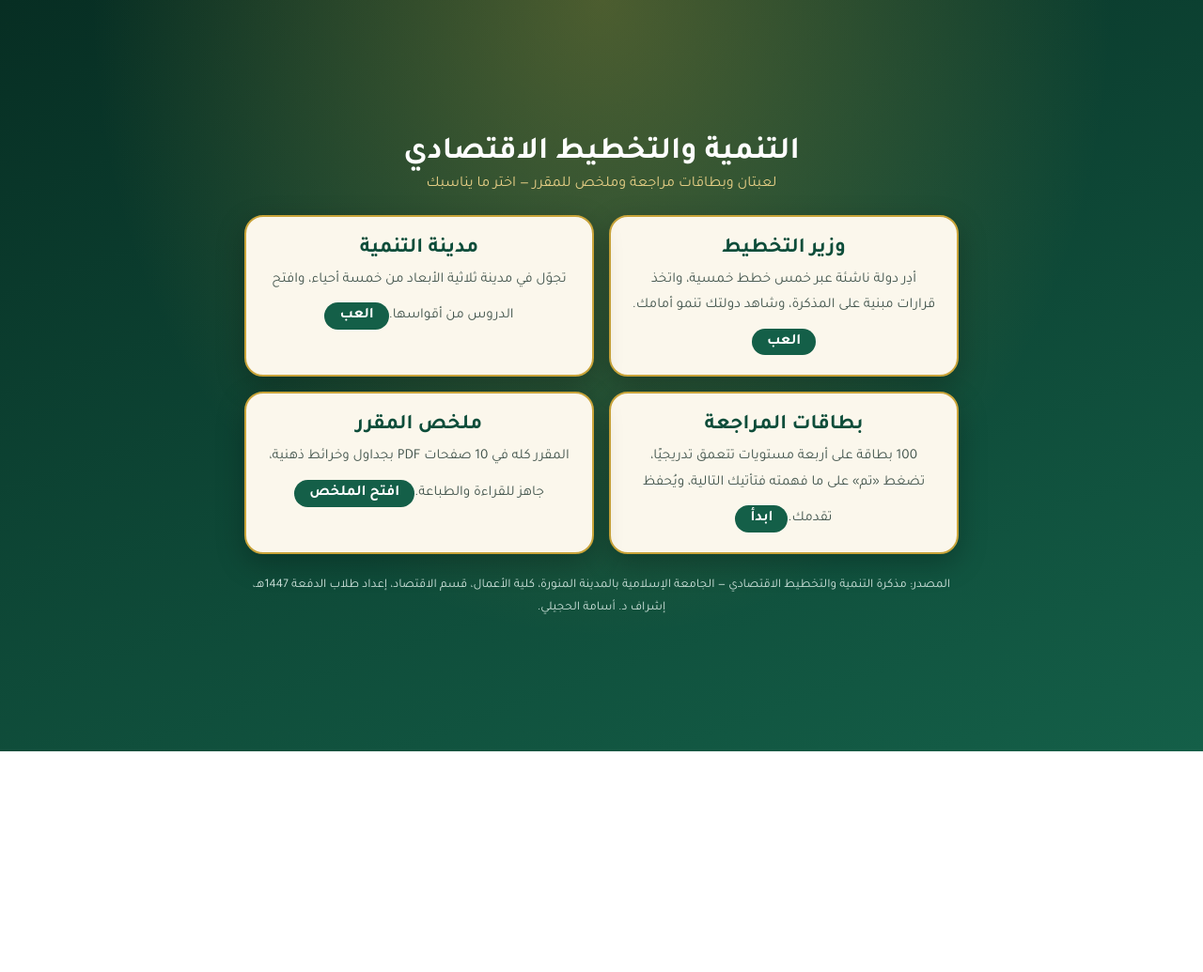
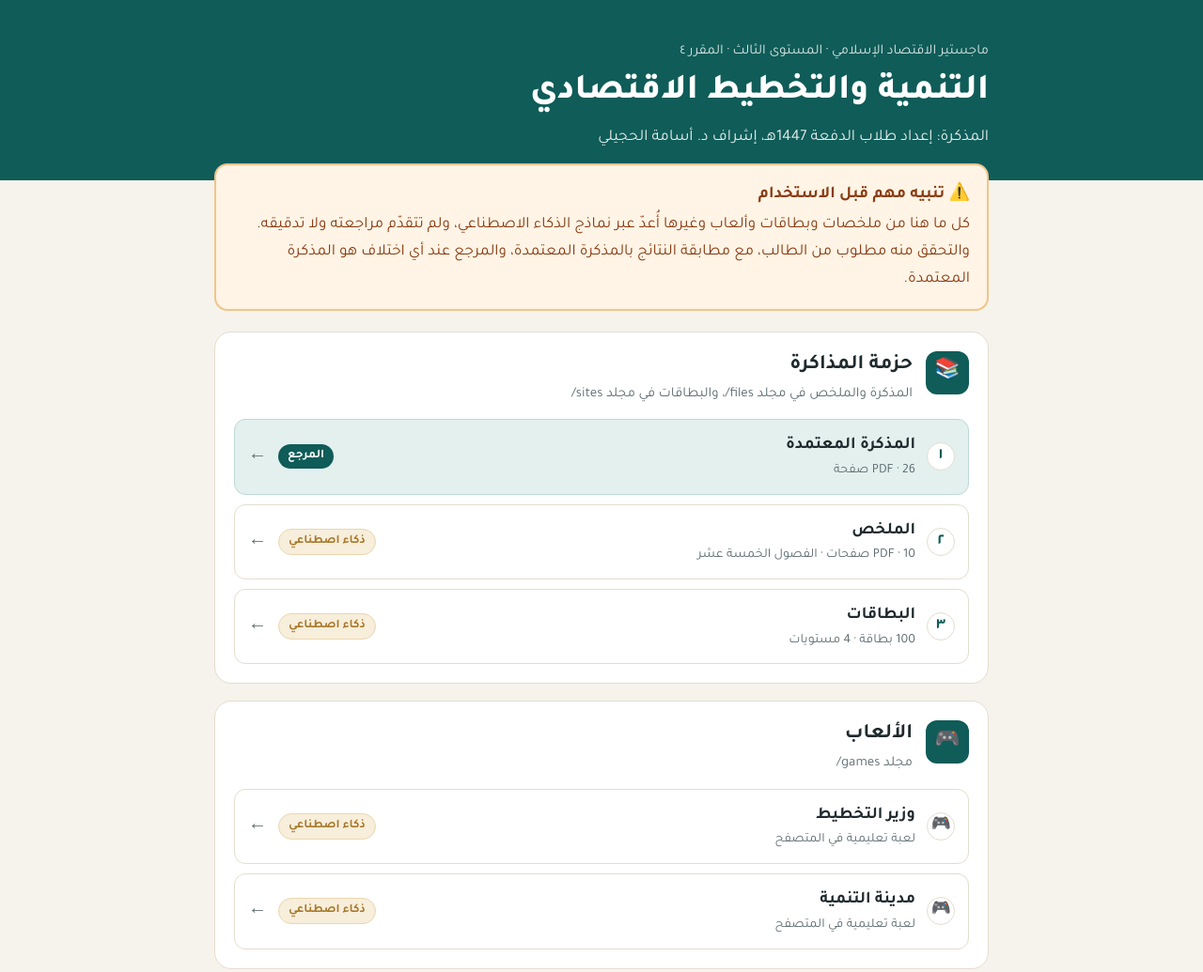
Before and after one commit to STOOOOF1/TANMYAH, a plain HTML site: page index.html in a window 1280 px wide. Shown: the top 1035 px of the page at 94% size. Before the commit the page ends 800 px from the top, so only its background shows below. Drawn offline with Linux system fonts and the light colour scheme.

Commit message:
إعادة هيكلة المستودع: files للمذكرة والملخص، وsites للبطاقات والصفحات، وgames للألعاب، مع بوابة للمقرر في الجذر
Co-Authored-By: Claude Opus 5.5 <noreply@anthropic.com>
Claude-Session: https://claude.ai/code/session_01FAKSCQYerKSPZZSuaZnDwE

```diff
--- a/index.html
+++ b/index.html
@@ -3,34 +3,72 @@
 <head>
 <meta charset="utf-8">
 <meta name="viewport" content="width=device-width, initial-scale=1">
-<title>مقرر التنمية والتخطيط الاقتصادي: ألعاب وبطاقات وملخص</title>
-<link href="https://fonts.googleapis.com/css2?family=Tajawal:wght@400;700;800&display=swap" rel="stylesheet">
+<title>التنمية والتخطيط الاقتصادي — حزمة المذاكرة</title>
+<link href="https://fonts.googleapis.com/css2?family=Tajawal:wght@400;500;700;800&display=swap" rel="stylesheet">
 <style>
-  body{margin:0;min-height:100vh;display:grid;place-items:center;font-family:Tajawal,"Segoe UI",Tahoma,sans-serif;
-    background:radial-gradient(ellipse at 50% 0%,rgba(201,164,58,.35),transparent 60%),linear-gradient(160deg,#072e23,#145f48);color:#17251f;padding:16px;box-sizing:border-box}
-  main{width:min(760px,100%);text-align:center}
-  h1{color:#fff;font-size:2.1rem;margin:.2rem 0}
-  p.sub{color:#e7cf86;margin:0 0 1.4rem}
-  .grid{display:grid;grid-template-columns:repeat(auto-fit,minmax(260px,1fr));gap:1rem}
-  a.card{display:block;text-decoration:none;color:inherit;background:#fbf7ec;border:2px solid #c9a43a;border-radius:20px;padding:1.3rem;box-shadow:0 10px 30px rgba(0,0,0,.25);transition:transform .15s}
-  a.card:hover{transform:translateY(-3px)}
-  a.card b{display:block;font-size:1.4rem;color:#0d4d3a;margin-bottom:.4rem}
-  a.card span{font-size:.95rem;line-height:1.8;color:#44564e}
-  a.card em{display:inline-block;margin-top:.7rem;font-style:normal;background:#145f48;color:#fff;border-radius:99px;padding:.3rem 1rem;font-weight:700}
-  small{display:block;color:#cfe3dc;margin-top:1.4rem;line-height:1.8}
+:root{--bg:#f6f3ec;--card:#fff;--ink:#1f2a2e;--mute:#5d6b70;--line:#e4ddcf;--teal:#0f5c58;--teal2:#e3f0ee;--gold:#a8782a;--gold2:#f7eedb;--warn:#8a3b12;--warn2:#fff4e5}
+*{box-sizing:border-box}
+html{scroll-behavior:smooth}
+body{margin:0;font-family:"Tajawal",sans-serif;background:var(--bg);color:var(--ink);line-height:1.7;font-size:17px}
+a{color:inherit}
+.wrap{max-width:860px;margin:0 auto;padding:0 18px}
+.hero{background:var(--teal);color:#fff;padding:42px 0 30px}
+.hero .kicker{font-size:15px;opacity:.85;margin:0}
+.hero h1{font-size:clamp(26px,5vw,38px);font-weight:800;margin:6px 0 8px;line-height:1.35}
+.hero p{margin:0;opacity:.9}
+.notice{background:var(--warn2);border:2px solid #f0c48a;border-radius:14px;padding:16px 18px;margin:-18px 0 22px;position:relative;color:var(--warn)}
+.notice strong{display:block;font-size:18px;margin-bottom:4px}
+.notice p{margin:0}
+nav.toc .wrap{display:grid;grid-template-columns:repeat(3,1fr);gap:8px}
+nav.toc a{text-decoration:none;background:var(--card);border:1px solid var(--line);border-radius:12px;padding:10px 12px;font-size:15px;font-weight:500;line-height:1.45}
+.top{position:fixed;bottom:16px;left:16px;background:var(--teal);color:#fff;text-decoration:none;border-radius:999px;padding:8px 14px;font-size:14px;box-shadow:0 4px 14px rgba(0,0,0,.18)}
+nav.toc a b{color:var(--teal);margin-left:6px}
+nav.toc a:hover{border-color:var(--teal)}
+.legend{display:flex;flex-wrap:wrap;gap:14px;color:var(--mute);font-size:15px;margin:14px 0 4px}
+.course{background:var(--card);border:1px solid var(--line);border-radius:18px;padding:20px;margin:18px 0;scroll-margin-top:12px}
+.course header{display:flex;gap:14px;align-items:flex-start;margin-bottom:14px}
+.num{flex:0 0 46px;height:46px;border-radius:12px;background:var(--teal);color:#fff;display:grid;place-items:center;font-weight:800;font-size:22px}
+.course h2{margin:0;font-size:22px;line-height:1.4}
+.course header p{margin:2px 0 0;color:var(--mute);font-size:15px}
+.links{display:grid;gap:10px}
+.lnk{display:flex;align-items:center;gap:12px;text-decoration:none;border:1px solid var(--line);border-radius:12px;padding:12px 14px;transition:.15s}
+.lnk:hover{transform:translateX(-3px);border-color:var(--teal)}
+.lnk.memo{background:var(--teal2);border-color:#bcd9d5}
+.lnk .n{flex:0 0 30px;height:30px;border-radius:50%;background:#fff;border:1px solid var(--line);display:grid;place-items:center;font-weight:700;color:var(--teal)}
+.lnk .tx{flex:1;display:flex;flex-direction:column;min-width:0}
+.lnk strong{font-size:18px}
+.lnk small{color:var(--mute);font-size:14px}
+.tag{flex:0 0 auto;font-size:13px;font-weight:700;border-radius:999px;padding:2px 10px}
+.tag.memo{background:var(--teal);color:#fff}
+.tag.ai{background:var(--gold2);color:var(--gold);border:1px solid #ead7ae}
+.ar{color:var(--mute);font-size:20px}
+.repo{display:inline-block;margin-top:12px;font-size:14px;color:var(--mute)}
+footer{text-align:center;color:var(--mute);font-size:14px;padding:26px 0 40px}
+@media(max-width:620px){nav.toc .wrap{grid-template-columns:1fr 1fr}}
+@media(max-width:520px){.course{padding:16px}.lnk{padding:10px 12px;gap:10px}.lnk .tag{display:none}.lnk.ai small::before{content:"ذكاء اصطناعي · ";color:var(--gold);font-weight:700}}
 </style>
 </head>
 <body>
-<main>
-  <h1>التنمية والتخطيط الاقتصادي</h1>
-  <p class="sub">لعبتان وبطاقات مراجعة وملخص للمقرر — اختر ما يناسبك</p>
-  <div class="grid">
-    <a class="card" href="wazir-altakhtit/"><b>وزير التخطيط</b><span>أدِر دولة ناشئة عبر خمس خطط خمسية، واتخذ قرارات مبنية على المذكرة، وشاهد دولتك تنمو أمامك.</span><em>العب</em></a>
-    <a class="card" href="madinat-altanmiya/"><b>مدينة التنمية</b><span>تجوّل في مدينة ثلاثية الأبعاد من خمسة أحياء، وافتح الدروس من أقواسها.</span><em>العب</em></a>
-    <a class="card" href="bitaqat/"><b>بطاقات المراجعة</b><span>100 بطاقة على أربعة مستويات تتعمق تدريجيًا، تضغط «تم» على ما فهمته فتأتيك التالية، ويُحفظ تقدمك.</span><em>ابدأ</em></a>
-    <a class="card" href="mulakhas/tanmiya-summary.pdf"><b>ملخص المقرر</b><span>المقرر كله في 10 صفحات PDF بجداول وخرائط ذهنية، جاهز للقراءة والطباعة.</span><em>افتح الملخص</em></a>
-  </div>
-  <small>المصدر: مذكرة التنمية والتخطيط الاقتصادي — الجامعة الإسلامية بالمدينة المنورة، كلية الأعمال، قسم الاقتصاد، إعداد طلاب الدفعة 1447هـ، إشراف د. أسامة الحجيلي.</small>
+<div class="hero"><div class="wrap">
+<p class="kicker">ماجستير الاقتصاد الإسلامي · المستوى الثالث · المقرر ٤</p>
+<h1>التنمية والتخطيط الاقتصادي</h1>
+<p>المذكرة: إعداد طلاب الدفعة 1447هـ، إشراف د. أسامة الحجيلي</p>
+</div></div>
+<div class="wrap">
+<div class="notice" role="note"><strong>⚠️ تنبيه مهم قبل الاستخدام</strong>
+<p>كل ما هنا من ملخصات وبطاقات وألعاب وغيرها أُعدّ عبر نماذج الذكاء الاصطناعي، ولم تتقدّم مراجعته ولا تدقيقه. والتحقق منه مطلوب من الطالب، مع مطابقة النتائج بالمذكرة المعتمدة، والمرجع عند أي اختلاف هو المذكرة المعتمدة.</p></div>
+</div>
+<main class="wrap">
+<section class="course"><header><span class="num">📚</span><div><h2>حزمة المذاكرة</h2><p>المذكرة والملخص في مجلد files/، والبطاقات في مجلد sites/</p></div></header>
+<div class="links">
+<a class="lnk memo" href="files/%D9%85%D8%B0%D9%83%D8%B1%D8%A9-%D8%A7%D9%84%D8%AA%D9%86%D9%85%D9%8A%D8%A9-%D9%88%D8%A7%D9%84%D8%AA%D8%AE%D8%B7%D9%8A%D8%B7-%D8%A7%D9%84%D8%A7%D9%82%D8%AA%D8%B5%D8%A7%D8%AF%D9%8A.pdf"><span class="n">١</span><span class="tx"><strong>المذكرة المعتمدة</strong><small>PDF · 26 صفحة</small></span><span class="tag memo">المرجع</span><span class="ar">←</span></a>
+<a class="lnk ai" href="files/tanmiya-summary.pdf"><span class="n">٢</span><span class="tx"><strong>الملخص</strong><small>PDF · 10 صفحات · الفصول الخمسة عشر</small></span><span class="tag ai">ذكاء اصطناعي</span><span class="ar">←</span></a>
+<a class="lnk ai" href="sites/cards/"><span class="n">٣</span><span class="tx"><strong>البطاقات</strong><small>100 بطاقة · 4 مستويات</small></span><span class="tag ai">ذكاء اصطناعي</span><span class="ar">←</span></a>
+</div></section>
+<section class="course"><header><span class="num">🎮</span><div><h2>الألعاب</h2><p>مجلد games/</p></div></header><div class="links"><a class="lnk ai" href="games/wazir-altakhtit/"><span class="n">🎮</span><span class="tx"><strong>وزير التخطيط</strong><small>لعبة تعليمية في المتصفح</small></span><span class="tag ai">ذكاء اصطناعي</span><span class="ar">←</span></a>
+<a class="lnk ai" href="games/madinat-altanmiya/"><span class="n">🎮</span><span class="tx"><strong>مدينة التنمية</strong><small>لعبة تعليمية في المتصفح</small></span><span class="tag ai">ذكاء اصطناعي</span><span class="ar">←</span></a>
+</div></section>
+<p style="text-align:center"><a class="repo" href="https://stoooof1.github.io/MNAHJ-BAHTH/sites/level3/">← كل مقررات المستوى الثالث</a> · <a class="repo" href="https://github.com/STOOOOF1/TANMYAH">المستودع على GitHub</a></p>
 </main>
 </body>
 </html>
```
Also changed, not shown: games/index.html (added, +36 -0 lines), games/madinat-altanmiya/css/style.css (renamed from madinat-altanmiya/css/style.css), games/madinat-altanmiya/index.html (renamed from madinat-altanmiya/index.html), games/madinat-altanmiya/js/app.js (renamed from madinat-altanmiya/js/app.js), games/madinat-altanmiya/js/content.js (renamed from madinat-altanmiya/js/content.js), games/madinat-altanmiya/js/world.js (renamed from madinat-altanmiya/js/world.js), games/wazir-altakhtit/css/style.css (renamed from wazir-altakhtit/css/style.css), games/wazir-altakhtit/index.html (renamed from wazir-altakhtit/index.html), games/wazir-altakhtit/js/app.js (renamed from wazir-altakhtit/js/app.js), games/wazir-altakhtit/js/content.js (renamed from wazir-altakhtit/js/content.js), games/wazir-altakhtit/js/iso.js (renamed from wazir-altakhtit/js/iso.js), games/wazir-altakhtit/js/sim.js (renamed from wazir-altakhtit/js/sim.js), sites/cards/index.html (renamed from bitaqat/index.html), 9 other files.
